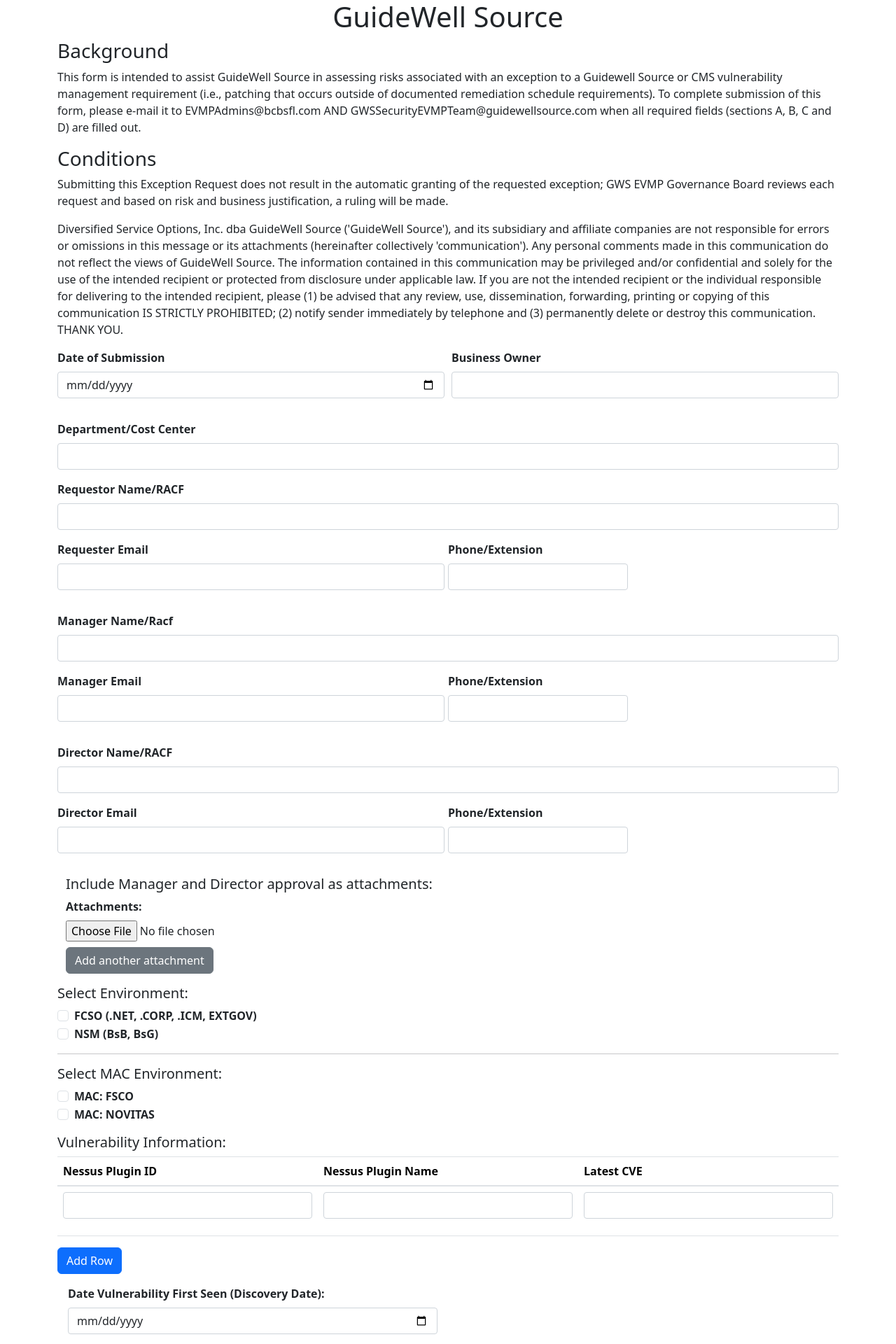
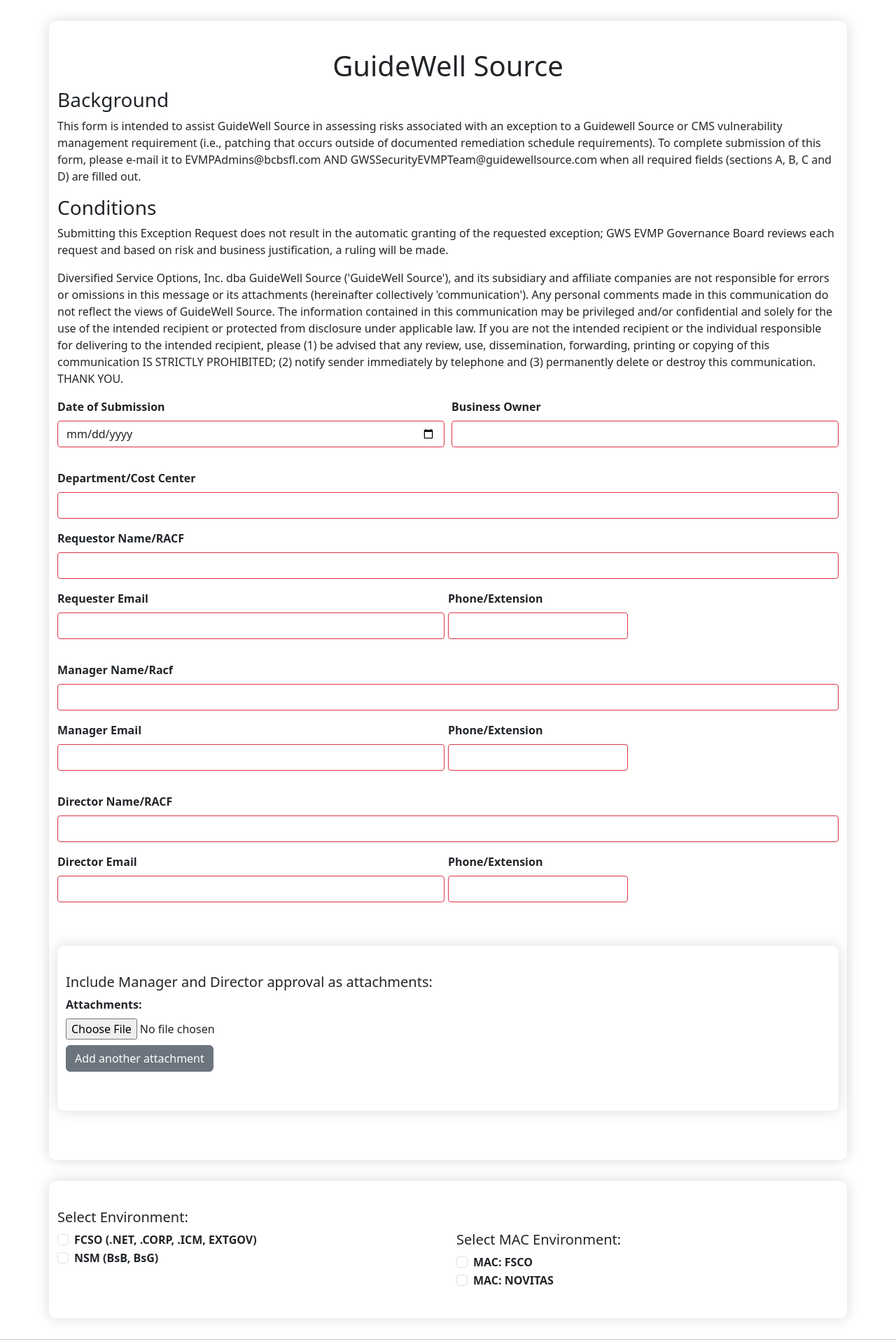
Before and after one commit to theorginalmack/privatework, a Flask app: page / in a window 1280 px wide, after a click on "Critical". Shown: the top 1920 px of the page at 70% size. Run offline with Flask 3, Linux system fonts and the light colour scheme; some libraries are stand-ins or nearby versions.

Commit message:
first commit

```diff
--- a/app.py
+++ b/app.py
@@ -1,7 +1,7 @@
 from flask import Flask, render_template, request, redirect, url_for, flash
 from flask_sqlalchemy import SQLAlchemy
 import re
-import datetime
+from datetime import datetime
 
 app = Flask(__name__)
 app.config['SECRET_KEY'] = 'your_secret_key_here'
@@ -13,54 +13,101 @@
 
 class Submission(db.Model):
     id = db.Column(db.Integer, primary_key=True)
-    name = db.Column(db.String(80), nullable=False)
-    email = db.Column(db.String(120), nullable=False)
-
-# Function for Date of submission
+    date = db.Column(db.String(10), nullable=False)
+    business_owner = db.Column(db.String(80), nullable=False)
+    department = db.Column(db.String(80), nullable=False)
+    requestor_name = db.Column(db.String(80), nullable=False)
+    requestor_email = db.Column(db.String(120), nullable=False)
+    requestor_phone = db.Column(db.String(20), nullable=False)
+    manager_name = db.Column(db.String(80), nullable=False)
+    manager_email = db.Column(db.String(120), nullable=False)
+    manager_phone = db.Column(db.String(20), nullable=False)
+    director_name = db.Column(db.String(80), nullable=False)
+    director_email = db.Column(db.String(120), nullable=False)
+    director_phone = db.Column(db.String(20), nullable=False)
 
 
-def validate_date(date):
+def validate_date(date_str):
     try:
-        datetime.datetime.strptime(date, '%Y-%m-%d')
+        date_obj = datetime.strptime(date_str, '%Y-%m-%d')
         return True
     except ValueError:
         return False
 
-# Validate the input for business owner
-
 
 def validate_name(name):
-    if not name:
-        return False
-    if not name.isalpha():
-        return False
-    if len(name) > 50:
-        return False
-    return True
-
-# Function for email
+    return len(name) > 0
 
 
 def validate_email(email):
-    if len(email) > 7:
-        if re.match(r"^[a-zA-Z0-9._%+-]+@[a-zA-Z0-9.-]+\.[a-zA-Z]{2,}$", email):
-            return True
-    return False
-
-# Function for IP
-
-
-def validate_ip(ip):
-    parts = ip.split('.')
-    if len(parts) == 4 and all(x.isdigit() and 0 <= int(x) <= 255 for x in parts):
-        return True
-    return False
-
-# Function for phone
+    email_regex = re.compile(r'^[\w\.-]+@[\w\.-]+\.\w+$')
+    return bool(email_regex.match(email))
 
 
 def validate_phone(phone):
-    if len(phone) == 10 and phone.isdigit():
+    phone_regex = re.compile(r'^\+?[\d\s\(\)-]{7,}$')
+    return bool(phone_regex.match(phone))
+
+
+def validate_form_data(request):
+    errors = []
+
+    # Environment selection
+    if not request.form.get("FCSO") and not request.form.get("NSM"):
+        errors.append("Please select at least one environment.")
+
+    # MAC Environment selection
+    if not request.form.get("MAC_FCSO") and not request.form.get("MAC_NSM"):
+        errors.append("Please select at least one MAC environment.")
+
+    # Discovery date
+    if not request.form.get("date"):
+        errors.append("Please enter the discovery date.")
+
+    # CVE severity level
+    severity_levels = ["critical", "high", "moderate", "low", "non_security"]
+    if not any(request.form.get(level) for level in severity_levels):
+        errors.append("Please select at least one CVE severity level.")
+
+    # FQDN and IP address fields
+    fqdns = request.form.getlist("fqdn[]")
+    ip_addresses = request.form.getlist("ip_address[]")
+
+    if not all(fqdns) or not all(ip_addresses):
+        errors.append("Please fill out all FQDN and IP address fields.")
+
+    # Request detail
+    if not request.form.get("risks"):
+        errors.append("Please provide request details.")
+
+    return errors
+
+
+def validate_rca_category(reasons):
+    return 1 <= len(reasons) <= 5
+
+
+def validate_business_justification(business_justification):
+    return len(business_justification) > 0
+
+
+def validate_risks(risks):
+    return len(risks) > 0
+
+
+def validate_mitigating_controls(mitigating_controls):
+    return len(mitigating_controls) > 0
+
+
+def validate_resources_required(resources_required):
+    return len(resources_required) > 0
+
+
+def validate_milestones(milestone_tasks, planned_completions, poc_completings):
+    if len(milestone_tasks) == len(planned_completions) == len(poc_completings):
+        for milestone_task, planned_completion, poc_completing in zip(milestone_tasks, planned_completions, poc_completings):
+            if not (milestone_task and validate_date(planned_completion) and poc_completing):
+                return False
         return True
     return False
 
@@ -68,18 +115,80 @@
 @app.route('/', methods=['GET', 'POST'])
 def index():
     if request.method == 'POST':
-        name = request.form['name']
-        email = request.form['email']
+        # Previous form fields
+        date = request.form['date']
+        business_owner = request.form['name']
+        department = request.form['department']
+        requestor_name = request.form['requestor_name']
+        requestor_email = request.form['email']
+        requestor_phone = request.form['phone']
+        manager_name = request.form['manager_name']
+        manager_email = request.form['manager_email']
+        manager_phone = request.form['manager_phone']
+        director_name = request.form['director_name']
+        director_email = request.form['director_email']
+        director_phone = request.form['director_phone']
 
-        if validate_name(name) and validate_email(email):
-            submission = Submission(name=name, email=email)
+        # New form fields
+        reasons = request.form.getlist('reasons[]')
+        business_justification = request.form['businessJustification']
+        risks = request.form['risks']
+        mitigating_controls = request.form['mitigatingControls']
+        compliance_date = request.form['complianceDate']
+        resources_required = request.form['resourcesRequired']
+        milestone_tasks = request.form.getlist('milestone_task[]')
+        planned_completions = request.form.getlist('planned_completion[]')
+        poc_completings = request.form.getlist('poc_completing[]')
+
+        if (
+            validate_date(date) and
+            validate_name(business_owner) and
+            validate_name(department) and
+            validate_name(requestor_name) and
+            validate_email(requestor_email) and
+            validate_phone(requestor_phone) and
+            validate_name(manager_name) and
+            validate_email(manager_email) and
+            validate_phone(manager_phone) and
+            validate_name(director_name) and
+            validate_email(director_email) and
+            validate_phone(director_phone) and
+            validate_rca_category(reasons) and
+            validate_business_justification(business_justification) and
+            validate_risks(risks) and
+            validate_mitigating_controls(mitigating_controls) and
+            validate_date(compliance_date) and
+            validate_resources_required(resources_required) and
+            validate_milestones(
+                milestone_tasks, planned_completions, poc_completings)
+        ):
+            submission = Submission(
+                date=date,
+                business_owner=business_owner,
+                department=department,
+                requestor_name=requestor_name,
+                requestor_email=requestor_email,
+                requestor_phone=requestor_phone,
+                manager_name=manager_name,
+                manager_email=manager_email,
+                manager_phone=manager_phone,
+                director_name=director_name,
+                director_email=director_email,
+                director_phone=director_phone)
+
             db.session.add(submission)
             db.session.commit()
 
             flash('Form submitted successfully!', 'success')
             return redirect(url_for('index'))
+
         else:
-            flash('Please enter a valid name and email.', 'danger')
+            errors = validate_form_data(request)
+            for error in errors:
+                flash(error, 'danger')
+
+    else:
+        flash('Please enter valid information in all fields.', 'danger')
 
     return render_template('index.html')
 
--- a/static/css/what.css
+++ b/static/css/what.css
@@ -3,7 +3,7 @@
     background-color: #f8f9fa;
 }
 
-css Copy code .container {
+.container {
     max-width: 600px;
     margin: 30px auto;
     background-color: white;
@@ -28,7 +28,8 @@
 input[type="text"],
 input[type="email"],
 input[type="date"],
-select {
+select,
+textarea {
     border: 1px solid #ced4da;
     border-radius: 4px;
     padding: 7px 12px;
@@ -40,10 +41,27 @@
 input[type="text"]:focus,
 input[type="email"]:focus,
 input[type="date"]:focus,
-select:focus {
+select:focus,
+textarea:focus {
     border-color: #007bff;
     outline: none;
     box-shadow: 0px 0px 2px rgba(0, 123, 255, 0.25);
+}
+
+input[type="text"]:invalid,
+input[type="email"]:invalid,
+input[type="date"]:invalid,
+select:invalid,
+textarea:invalid {
+    border-color: #dc3545;
+}
+
+input[type="text"]:valid,
+input[type="email"]:valid,
+input[type="date"]:valid,
+select:valid,
+textarea:valid {
+    border-color: #28a745;
 }
 
 button {
@@ -71,28 +89,3 @@
     background-color: transparent;
     border: 1px solid #adb5bd;
 }
-
-.custom-checkbox .custom-control-input:checked~.custom-control-label::before {
-    border-color: #adb5bd;
-    background-color: transparent;
-}
-
-.custom-control-input:checked~.custom-control-label.red::before {
-    background-color: red;
-}
-
-.custom-control-input:checked~.custom-control-label.orange::before {
-    background-color: orange;
-}
-
-.custom-control-input:checked~.custom-control-label.yellow::before {
-    background-color: yellow;
-}
-
-.custom-control-input:checked~.custom-control-label.blue::before {
-    background-color: blue;
-}
-
-.custom-control-input:checked~.custom-control-label.black::before {
-    background-color: black;
-}
--- a/templates/index.html
+++ b/templates/index.html
@@ -25,7 +25,9 @@
     <script src="https://code.jquery.com/jquery-3.5.1.slim.min.js"></script>
     <script src="https://cdn.jsdelivr.net/npm/@popperjs/core@2.9.3/dist/umd/popper.min.js"></script>
     <script src="https://maxcdn.bootstrapcdn.com/bootstrap/4.5.2/js/bootstrap.min.js"></script>
+    <script src="https://code.jquery.com/jquery-3.6.0.min.js"></script>
     <script>
+        // Your custom script
         $(document).ready(function () {
             $("#addRow").click(function () {
                 let newRow = `<tr>
@@ -95,56 +97,55 @@
                     <input type="date" class="form-control" id="date" name="date" required>
                 </div>
                 <div class="form-group col-md-6">
-                    <label for="name">Business Owner</label>
-                    <input type="text" class="form-control" id="name" name="name" requried>
+                    <label for="business_owner">Business Owner</label>
+                    <input type="text" class="form-control" id="business_owner" name="business_owner" required>
                 </div>
             </div>
             <div class="form-group">
-                <label for="name">Department/Cost Center</label>
-                <input type="text" class="form-control" id="name" name="name" requried>
+                <label for="department">Department/Cost Center</label>
+                <input type="text" class="form-control" id="department" name="department" required>
             </div>
             <div class="form-group">
-                <label for="name">Requestor Name/RACF</label>
-                <input type="text" class="form-control" id="name" name="name" requried>
+                <label for="requestor_name">Requestor Name/RACF</label>
+                <input type="text" class="form-control" id="requestor_name" name="requestor_name" required>
             </div>
             <div class="form-row">
                 <div class="form-group col-md-6">
-                    <label for="email">Requester Email</label>
-                    <input type="email" class="form-control" id="email" name="email" required>
-
+                    <label for="requestor_email">Requester Email</label>
+                    <input type="email" class="form-control" id="requestor_email" name="requestor_email" required>
                 </div>
                 <div class="form-group">
-                    <label for="phone">Phone/Extension</label>
-                    <input type="text" class="form-control" id="phone" name="phone" required>
+                    <label for="requestor_phone">Phone/Extension</label>
+                    <input type="text" class="form-control" id="requestor_phone" name="requestor_phone" required>
                 </div>
             </div>
             <div class="form-group">
-                <label for="name">Manager Name/Racf</label>
-                <input type="text" class="form-control" id="name" name="name" requried>
+                <label for="manager_name">Manager Name/Racf</label>
+                <input type="text" class="form-control" id="manager_name" name="manager_name" required>
             </div>
             <div class="form-row">
                 <div class="form-group col-md-6">
-                    <label for="email">Manager Email</label>
-                    <input type="email" class="form-control" id="email" name="email" required>
+                    <label for="manager_email">Manager Email</label>
+                    <input type="email" class="form-control" id="manager_email" name="manager_email" required>
                 </div>
                 <div class="form-group">
-                    <label for="phone">Phone/Extension</label>
-                    <input type="text" class="form-control" id="phone" name="phone" required>
+                    <label for="manager_phone">Phone/Extension</label>
+                    <input type="text" class="form-control" id="manager_phone" name="manager_phone" required>
                 </div>
             </div>
 
             <div class="form-group">
-                <label for="name">Director Name/RACF</label>
-                <input type="text" class="form-control" id="name" name="name" requried>
+                <label for="director_name">Director Name/RACF</label>
+                <input type="text" class="form-control" id="director_name" name="director_name" required>
             </div>
             <div class="form-row">
                 <div class="form-group col-md-6">
-                    <label for="email">Director Email</label>
-                    <input type="email" class="form-control" id="email" name="email" required>
+                    <label for="director_email">Director Email</label>
+                    <input type="email" class="form-control" id="director_email" name="director_email" required>
                 </div>
                 <div class="form-group">
-                    <label for="phone">Phone/Extension</label>
-                    <input type="text" class="form-control" id="phone" name="phone" required>
+                    <label for="director_phone">Phone/Extension</label>
+                    <input type="text" class="form-control" id="director_phone" name="director_phone" required>
                 </div>
             </div>
 
@@ -152,19 +153,22 @@
                 <!-- Attachments section -->
                 <h5>Include Manager and Director approval as attachments:</h5>
                 <div class="form-group">
-                    <label for="attachments">Attachments:</label>
+                    <label for="attachments">Attachments:</label> <!-- Close the label tag here -->
                     <div id="attachments">
                         <input type="file" class="form-control-file" name="attachment[]">
                     </div>
                     <button type="button" class="btn btn-secondary mt-2" onclick="addAttachment()">Add another
                         attachment</button>
                 </div>
+            </div>
 
             <!-- Rest of the form content goes here -->
     </div>
     <!-- Environment selection -->
+    <div class="container">
         <h5>Select Environment:</h5>
-            <div class="form-group">
+        <div class="row">
+            <div class="col-md-6">
                 <div class="form-check">
                     <input class="form-check-input" type="checkbox" id="FCSO" name="FCSO">
                     <label class="form-check-label" for="FCSO">FCSO (.NET, .CORP, .ICM, EXTGOV)</label>
@@ -174,8 +178,7 @@
                     <label class="form-check-label" for="NSM">NSM (BsB, BsG)</label>
                 </div>
             </div>
-            <hr>
-            <div class="form-group">
+            <div class="col-md-6">
                 <h5>Select MAC Environment:</h5>
                 <div class="form-check">
                     <input class="form-check-input" type="checkbox" id="FCSO" name="FCSO">
@@ -186,9 +189,13 @@
                     <label class="form-check-label" for="NSM">MAC: NOVITAS</label>
                 </div>
             </div>
-
+        </div>
+    </div>
+    <hr>
+    <!-- Vulnerability Information -->
+    <div class="container">
+        <h5>Vulnerability Information:</h5>
         <div class="table-responsive">
-                <h5>Vulnerability Information:</h5>
             <table class="table" id="vulnerabilityTable">
                 <thead>
                     <tr>
@@ -207,14 +214,15 @@
             </table>
         </div>
         <button type="button" class="btn btn-primary mb-3" id="addRow">Add Row</button>
+    </div>
     <!-- Discovery Date -->
-            <div class="form-group col-md-6">
+    <div class="container">
         <label for="date">Date Vulnerability First Seen (Discovery Date):</label>
         <input type="date" class="form-control" id="date" name="date" required>
     </div>
     <!-- CVE Severity Level -->
+    <div class="container">
         <h5>CVE Severity Level:</h5>
-            <div class="form-group">
         <div class="custom-control custom-checkbox">
             <input type="checkbox" class="custom-control-input" id="critical" name="critical">
             <label class="custom-control-label text-danger" for="critical">Critical</label>
@@ -235,8 +243,7 @@
             <input type="checkbox" class="custom-control-input" id="non_security" name="non_security">
             <label class="custom-control-label text-dark" for="non_security">Non-Security</label>
         </div>
-            </div>
-    </div>
+
         <div class="container">
             <table class="table" id="twoColumnTable">
                 <thead>
@@ -266,18 +273,21 @@
                 <div class="form-check">
                     <input class="form-check-input" type="checkbox" name="reasons[]" id="reason1"
                         value="Vendor cannot support or no patches are available">
-                <label class="form-check-label" for="reason1">Vendor cannot support or no patches are available</label>
+                    <label class="form-check-label" for="reason1">Vendor cannot support or no patches are
+                        available</label>
                 </div>
                 <div class="form-check">
                     <input class="form-check-input" type="checkbox" name="reasons[]" id="reason2"
                         value="Vendor product or upgrade purchase/procurement required causing delay">
-                <label class="form-check-label" for="reason2">Vendor product or upgrade purchase/procurement required
+                    <label class="form-check-label" for="reason2">Vendor product or upgrade purchase/procurement
+                        required
                         causing delay</label>
                 </div>
                 <div class="form-check">
                     <input class="form-check-input" type="checkbox" name="reasons[]" id="reason3"
                         value="Internal technical limitation/constraint due to technical incompatibility">
-                <label class="form-check-label" for="reason3">Internal technical limitation/constraint due to technical
+                    <label class="form-check-label" for="reason3">Internal technical limitation/constraint due to
+                        technical
                         incompatibility</label>
                 </div>
                 <div class="form-check">
@@ -296,7 +306,8 @@
             <!-- Business Justification -->
             <div class="form-group mt-4">
                 <label for="businessJustification">Business Justification:</label>
-            <textarea class="form-control" id="businessJustification" name="businessJustification" rows="3"></textarea>
+                <textarea class="form-control" id="businessJustification" name="businessJustification"
+                    rows="3"></textarea>
             </div>
         </div>
 
@@ -325,7 +336,8 @@
                 <input type="text" class="form-control" id="resourcesRequired" name="resourcesRequired" required>
             </div>
 
-        <p>Note: if remediation date exceeds 90 days from <b>Date First Seen (Discovery Date) of Vulnerability,</b> you
+            <p>Note: if remediation date exceeds 90 days from <b>Date First Seen (Discovery Date) of Vulnerability,</b>
+                you
                 may be contacted to provide additional justification and/or documentation.</p>
 
             <!-- Milestones Table -->
@@ -354,4 +366,4 @@
             </div>
             <!-- Optional JavaScript -->
             <script src="https://code.jquery.com/jquery-3.5.1.slim.min.js"></script>
-        <script src="https://cdn
+            <script src="https://cdn"></script>
```
Lines whose indentation alone changed are shown as unchanged.
